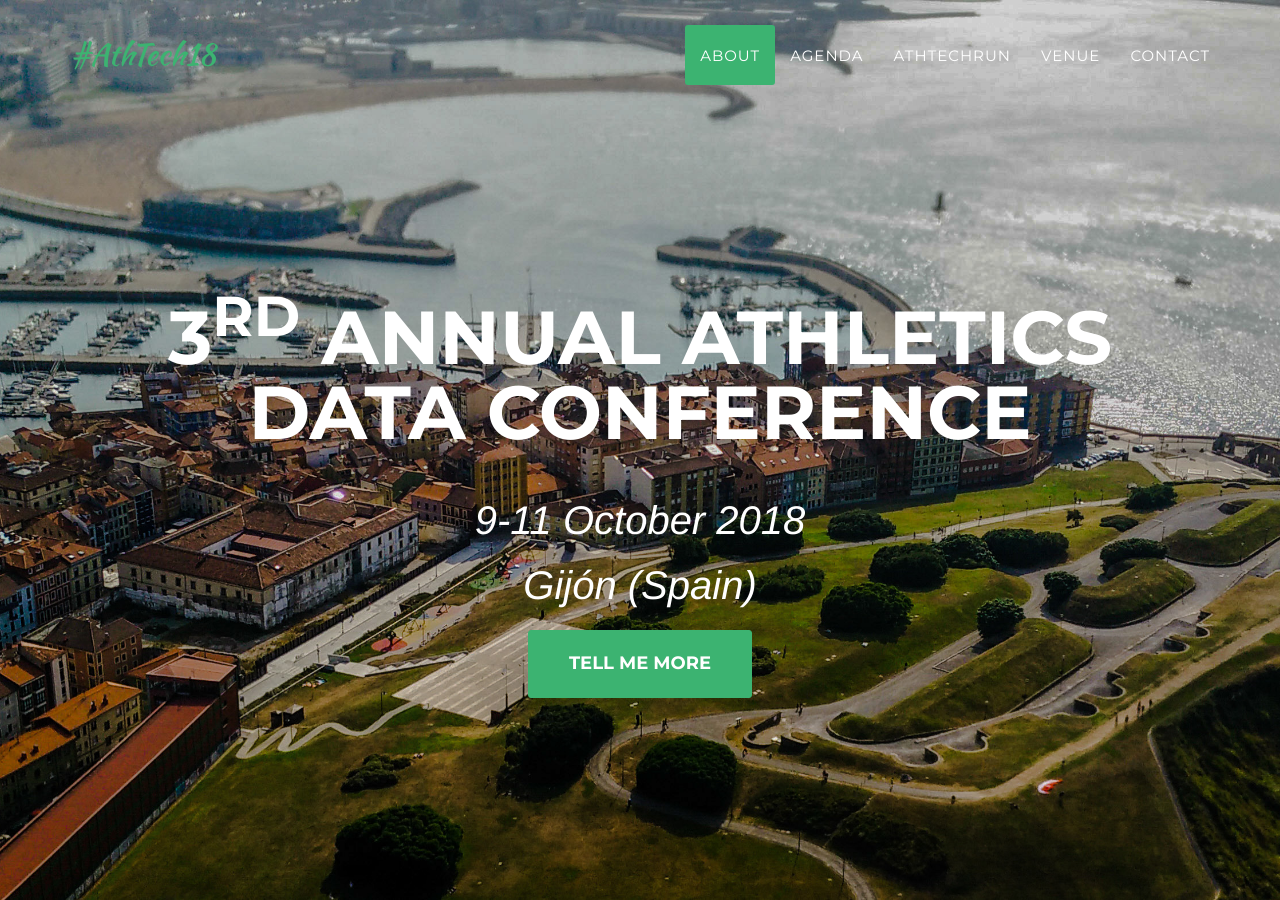
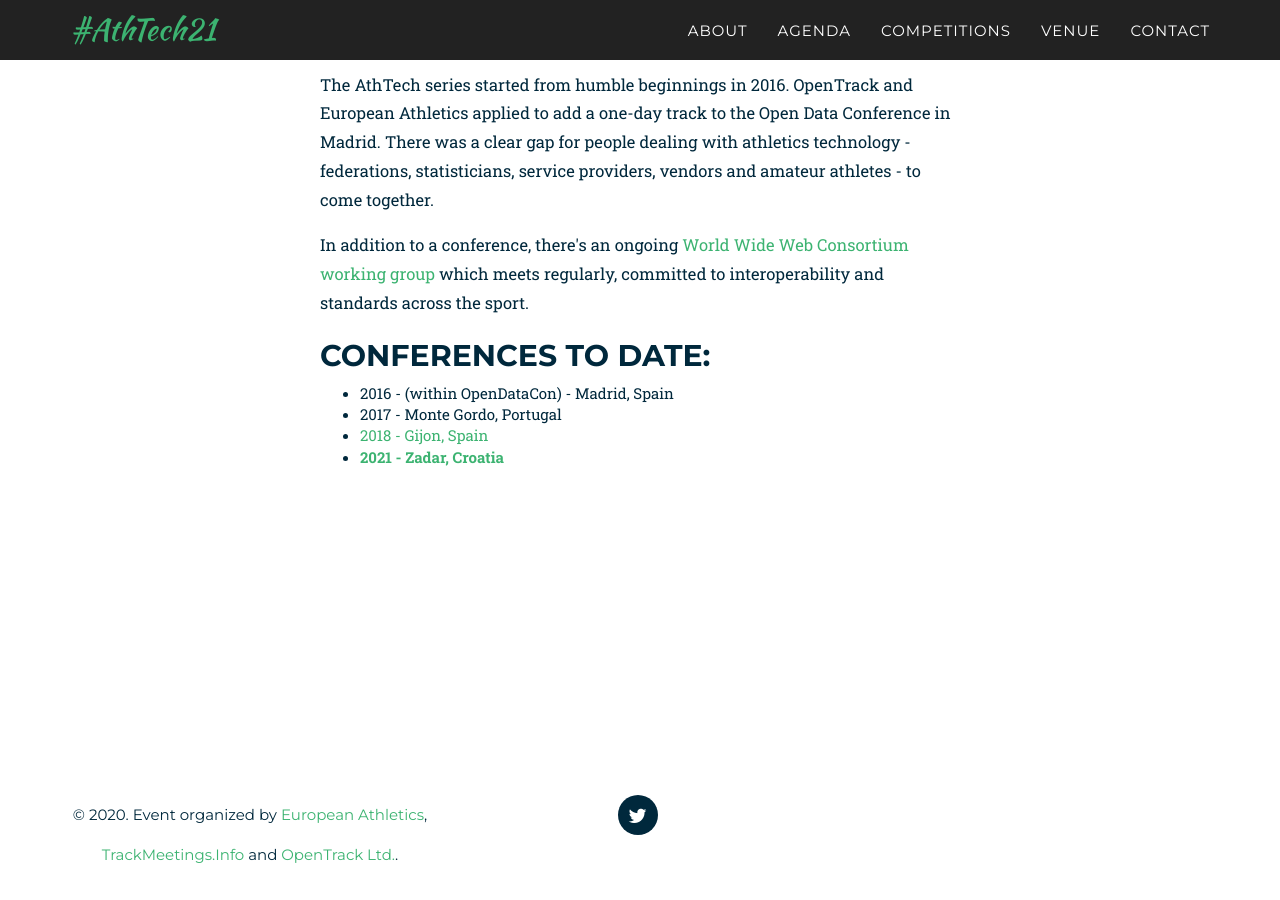
Before and after one commit to openath/athtech, a Jekyll site: the page built from index.html, in a window 1280 px wide and 900 px high. Built offline with Jekyll 4.4.1, drawn with Linux system fonts in a browser that asks for light colours; some web fonts are replaced; some of the changed text lies outside the part shown.

Commit message:
Made a master index page

```diff
--- /dev/null
+++ b/_2018_pages/index.html
@@ -0,0 +1,5 @@
+---
+layout: 2018_home
+title: AthTech18 - 3rd Athletics Data Conference
+permalink: /2018
+---
--- a/_includes/2021_data/footer.html
+++ b/_includes/2021_data/footer.html
@@ -18,7 +18,7 @@
     <div class="container">
         <div class="row">
             <div class="col-md-4">
-                <span class="copyright">© {{ 'now' | date: "%Y" }}. Event organized by <a href="http://www.european-athletics.org/">European Athletics</a>, <a href="http://ctic.es">CTIC/W3C Spain Office</a> and <a href="https://opentrack.run/">OpenTrack Ltd.</a>.</span>
+                <span class="copyright">© {{ 'now' | date: "%Y" }}. Event organized by <a href="http://www.european-athletics.org/">European Athletics</a>, <a href="http://trackmeetings.info">TrackMeetings.Info</a> and <a href="https://opentrack.run/">OpenTrack Ltd.</a>.</span>
             </div>
             <div class="col-md-4">
                 <ul class="list-inline social-buttons">
--- /dev/null
+++ b/_layouts/timeless_default.html
@@ -0,0 +1,22 @@
+<!DOCTYPE html>
+<html>
+
+  <style type="text/css">
+    /*INCLUDE MAIN CSS FILE*/
+    {% capture criticalcss %}
+      {% include /2021_css/critical.scss %}
+    {% endcapture %}
+    {{ criticalcss | scssify }}
+    {% include /2021_css/leaflet.css %}
+  </style>
+
+  {% include /2021_data/js.html %}
+  {% include /2021_data/head.html %}
+
+  <body>
+    {% include /2021_data/header.html %}
+        {{ content }}
+    {% include /2021_data/footer.html %}
+  </body>
+
+</html>
--- a/index.html
+++ b/index.html
@@ -1,4 +1,33 @@
 ---
-layout: 2018_home
-title: AthTech18 - 3rd Athletics Data Conference
+layout: timeless_default
+title: AthTech Conference Series
 ---
+
+
+	<div style="margin:auto;width:50%">
+
+
+		 <h1>About the Athtech conferences</h1>
+
+		 <p>The AthTech series started from humble beginnings in 2016.
+		 	OpenTrack and European Athletics applied to add a one-day track
+		 	to the Open Data Conference in Madrid.  There was a clear gap
+		 	for people dealing with athletics technology - federations,
+		 	statisticians, service providers, vendors and amateur athletes -
+		 	to come together.</p>
+
+		 <p>In addition to a conference, there's an ongoing
+		 	<a href="https://www.w3.org/community/opentrack/">World Wide Web
+		 	Consortium working group</a> which meets regularly, committed to
+		 	interoperability and standards across the sport.
+		 </p>
+
+		 <h1>Conferences to date:</h1>
+		 <ul>
+		 	<li>2016 - (within OpenDataCon) - Madrid, Spain</li>
+		 	<li>2017 - Monte Gordo, Portugal</li>
+		 	<li><a href="/2018"/>2018 - Gijon, Spain</a></li>
+		 	<li><b><a href="/2021"/>2021 - Zadar, Croatia</a></b></li>
+		 </ul>
+
+    </div>
```
Also changed, not shown: _2021_pages/index.html (renamed from index_2021.html).
